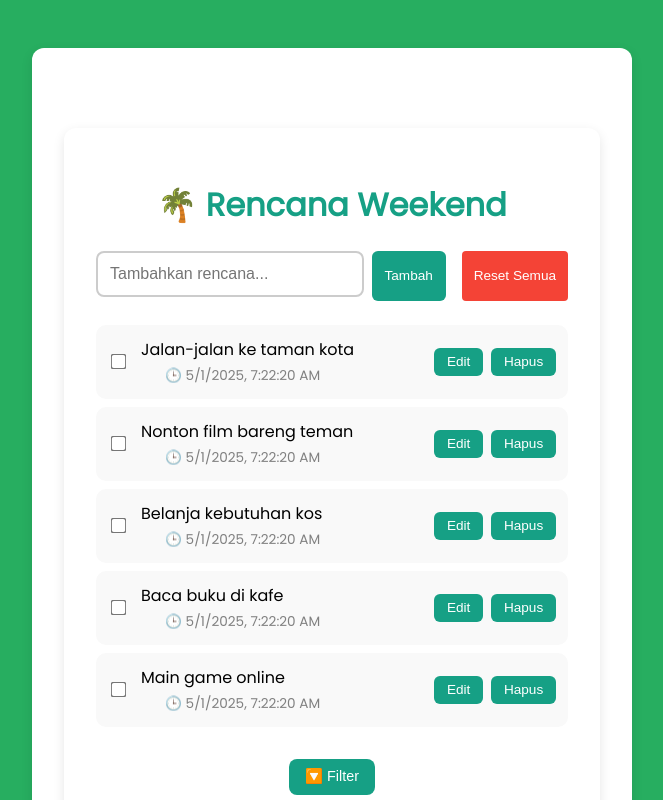
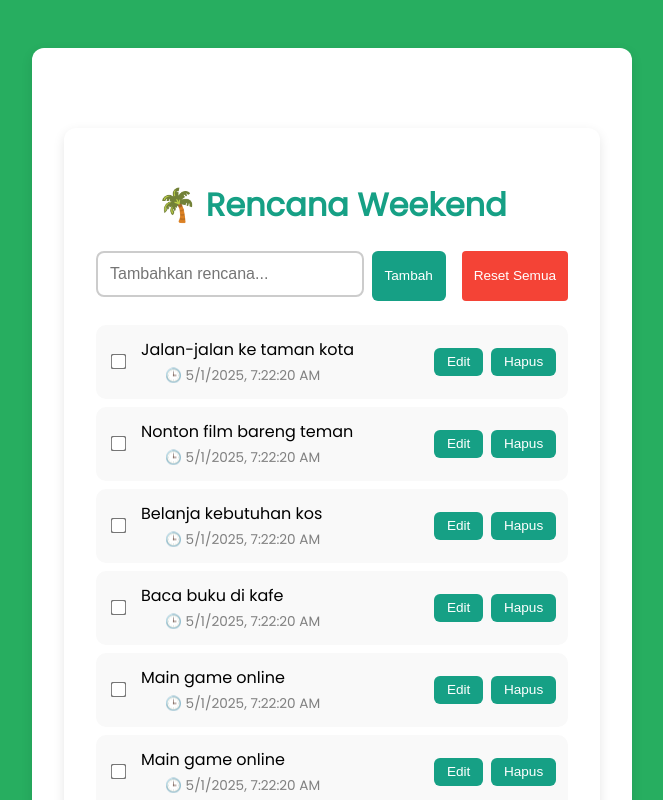
Before and after one commit to Regi154417/32-pbk-uts-233510513, a Vue app: page / in a window 1280 px wide. Shown: the top 800 px of the page, without its empty margins (308-971 px from the left). Built offline with nearby package versions, Linux system fonts and the light colour scheme.

Commit message:
Penambahan Kegiatan

```diff
--- a/src/App.vue
+++ b/src/App.vue
@@ -72,6 +72,7 @@ const plans = ref([
   { text: 'Nonton film bareng teman', done: false, editing: false, date: new Date().toLocaleString() },
   { text: 'Belanja kebutuhan kos', done: false, editing: false, date: new Date().toLocaleString() },
   { text: 'Baca buku di kafe', done: false, editing: false, date: new Date().toLocaleString() },
+  { text: 'Main game online', done: false, editing: false, date: new Date().toLocaleString() },
   { text: 'Main game online', done: false, editing: false, date: new Date().toLocaleString() }
 ]);
 
```
